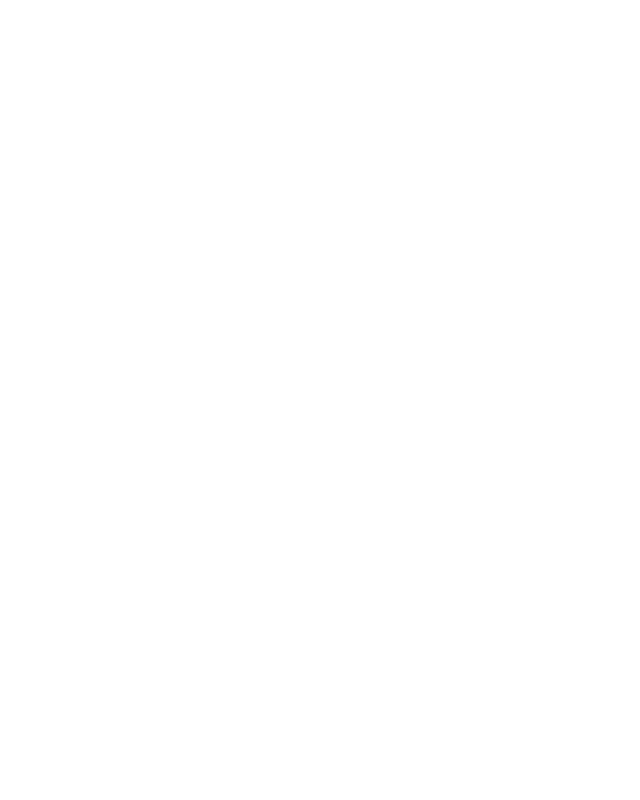
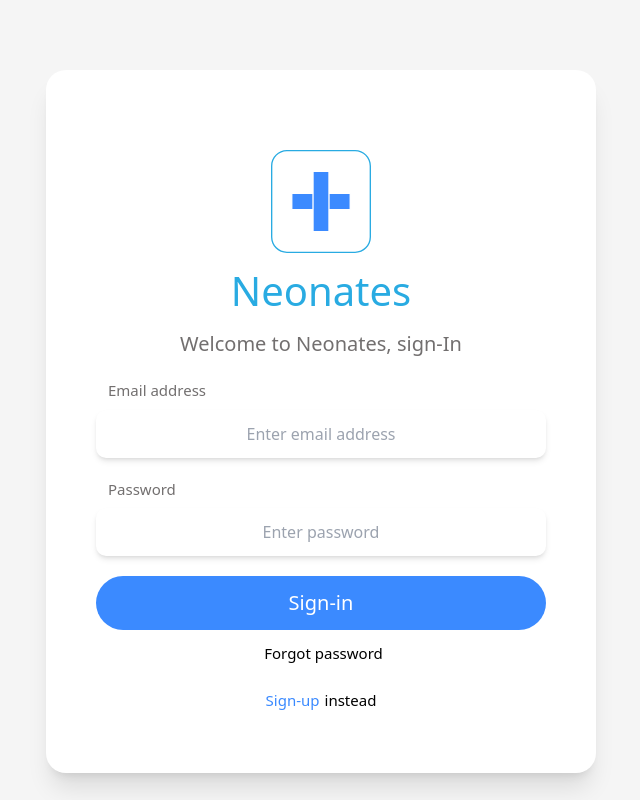
Before and after one commit to kalungirasuli/mainSite, a React (Vite) app: page /User/sign-Up in a window 1280 px wide. Before the commit this address had no page. Shown: the whole page, without its empty margins (319-959 px from the left). Built offline with nearby package versions, Linux system fonts and the light colour scheme.

Commit message:
started firebase intergration

```diff
--- a/src/App.jsx
+++ b/src/App.jsx
@@ -6,6 +6,7 @@
 import Doctor from "./components/marcocompoonents/doctors"
 import Signin from "./components/marcocompoonents/Signin"
 import Waitingvarification from "./components/marcocompoonents/Waitingvarification"
+import SignUp from "./components/marcocompoonents/Signin"
 function App() {
 
   return (
@@ -19,6 +20,7 @@
               <Route path="sign-up-mother" element={<Mother/>}></Route>
               <Route path="sign-up-pedetricain" element={<Doctor/>}></Route>
               <Route path="sign-in" element={<Signin/>}></Route>
+              <Route path="sign-Up" element={<SignUp/>}></Route>
               <Route path='verification' element={<Waitingvarification/>}></Route>
       </Route>
 
--- a/src/components/marcocompoonents/SignUp.jsx
+++ b/src/components/marcocompoonents/Signin.jsx
@@ -2,18 +2,18 @@
 import HeaderLogo from "../microcomponents/HeaderLogo"
 import RoundedButton from "../microcomponents/RoundedButton"
 import { buttonStyle ,Alt} from "../microcomponents/textComponents"
-export default function Signin(){
+export default function SignUp(){
     return(
         <>
          <div className={`${styles}`}>
-            <HeaderLogo text='Welcome to Neonates, sign-up' head='Neonates'/>
+            <HeaderLogo text='Welcome to Neonates, sign-In' head='Neonates'/>
             <form action="">
             <Input type='text' ids='email' for='email' label='Email address' name='email' placeholder='Enter email address'  classes='bg-white' />
             <Input type='password' ids='Password' for='password' label='Password' name='password' placeholder='Enter password'  classes='bg-white' />
            <div className={`${buttonStyle}`}>
-            <RoundedButton text='Sign-Up' link= '/User/choose_user_role' />
+            <RoundedButton text='Sign-in'  />
             <Alt endText='Forgot password' />
-             <Alt highlightText='Sign-up' endText='instead'link= '/User/choose_user_role' />
+             <Alt highlightText='Sign-up' endText='instead'link= '/User/sign-in' />
 
            </div>
             </form>
```
